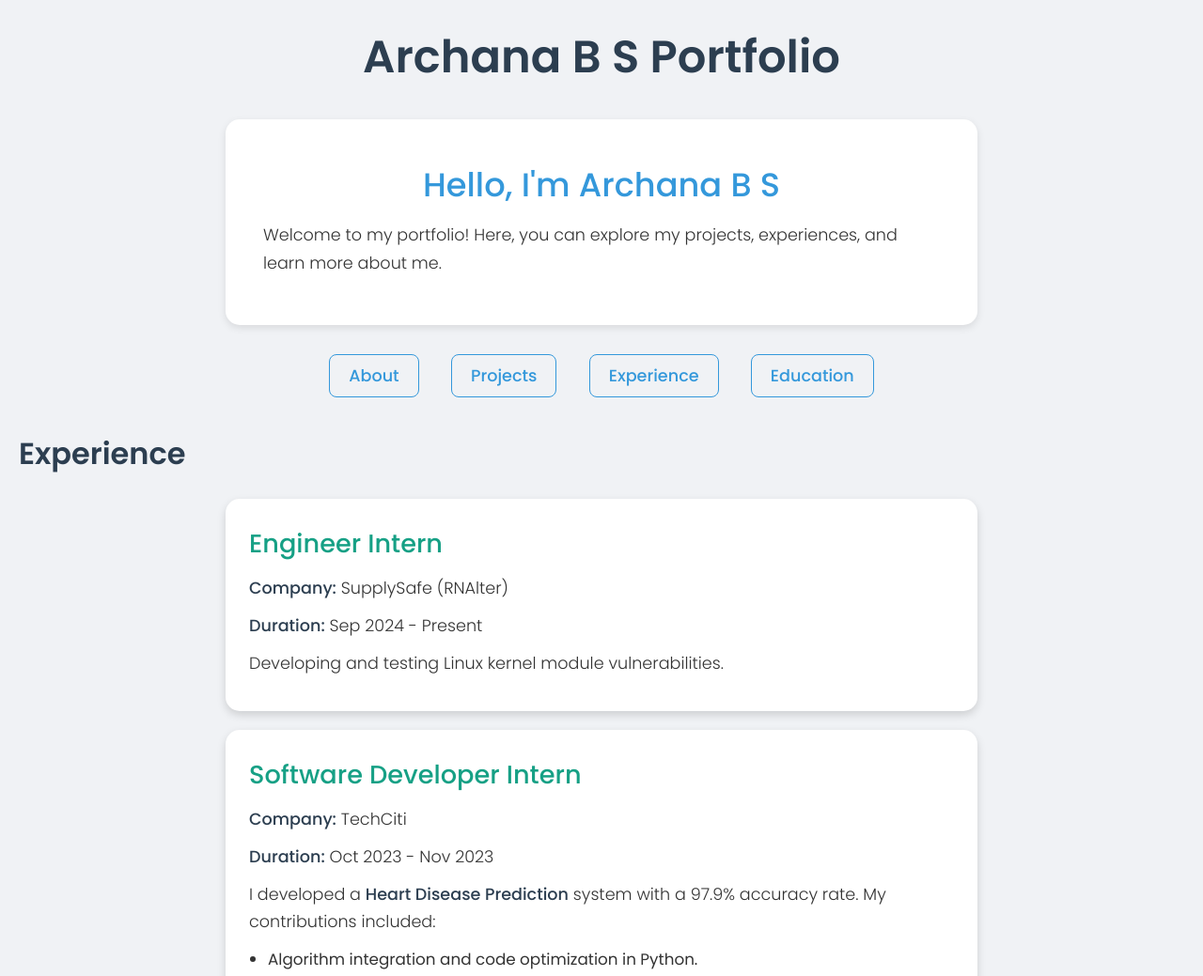
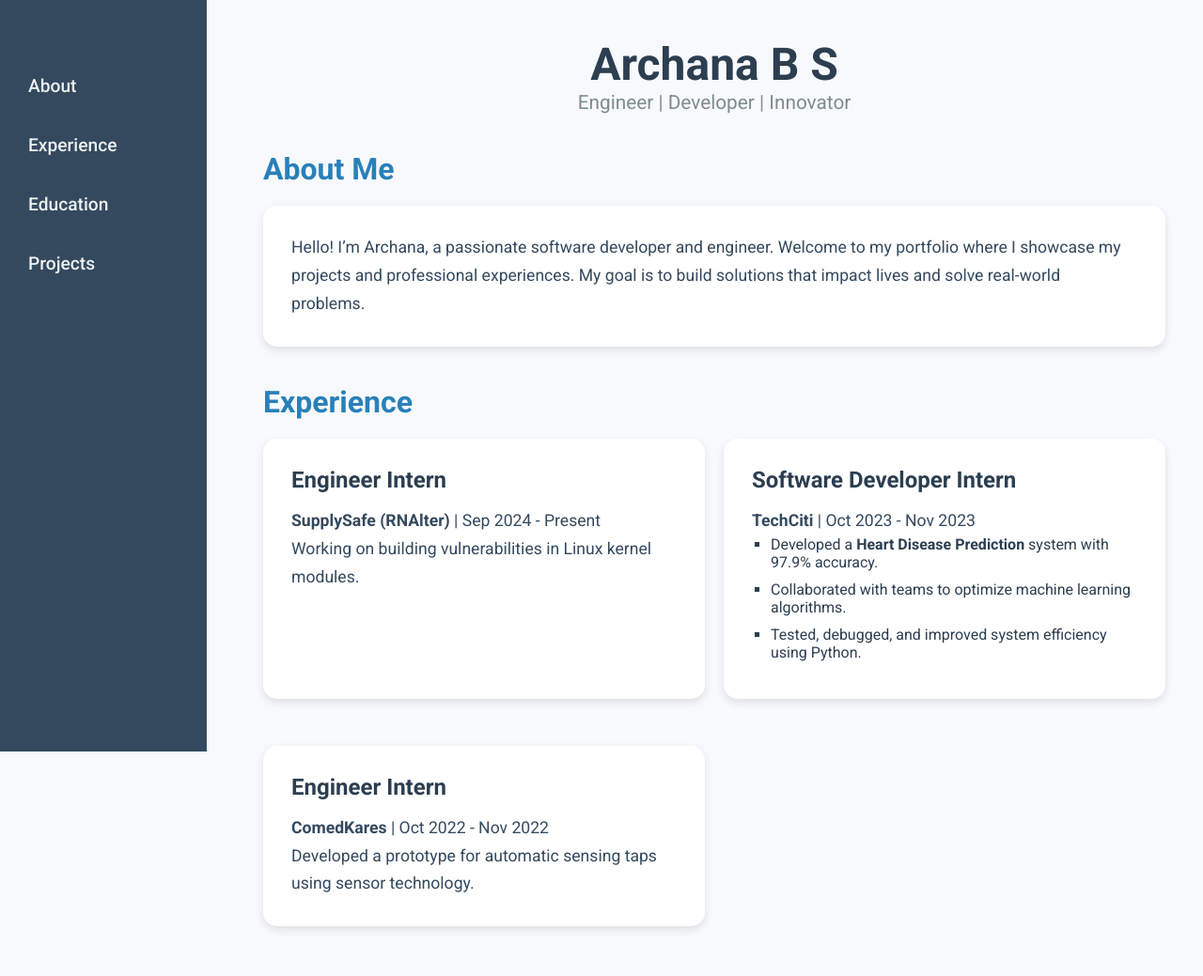
Before and after one commit to ArchanaBS-1233/ArchanaBS-1233.github.io, a plain HTML site: page index.html in a window 1280 px wide. Shown: the top 1039 px of the page at 94% size. Drawn offline with Linux system fonts and the light colour scheme.

Commit message:
Update index.html

```diff
--- a/index.html
+++ b/index.html
@@ -3,10 +3,9 @@
 
 <head>
     <title>Archana B S Portfolio</title>
-    <link rel="stylesheet" href="styles.css">
     <style>
         /* Importing Google Fonts */
-        @import url('https://fonts.googleapis.com/css2?family=Poppins:wght@300;400;500;600&display=swap');
+        @import url('https://fonts.googleapis.com/css2?family=Roboto:wght@300;400;500;700&display=swap');
 
         * {
             box-sizing: border-box;
@@ -15,223 +14,235 @@
         }
 
         body {
-            font-family: 'Poppins', sans-serif;
-            background-color: #f0f2f5;
-            color: #333;
-            margin: 0;
-            padding: 20px;
-            line-height: 1.7;
+            font-family: 'Roboto', sans-serif;
+            background-color: #f7f9fc;
+            color: #2c3e50;
+            display: flex;
         }
 
-        h1 {
-            color: #2c3e50;
-            text-align: center;
-            margin-bottom: 25px;
-            font-size: 3em;
-            font-weight: 600;
+        /* Sidebar Navigation */
+        nav {
+            width: 220px;
+            background-color: #34495e;
+            padding: 20px;
+            height: 100vh;
+            position: fixed;
+            top: 0;
+            left: 0;
         }
 
-        h2 {
-            color: #3498db;
-            font-size: 2.2em;
-            font-weight: 500;
-            text-align: center;
-            margin-bottom: 10px;
+        nav ul {
+            list-style-type: none;
+            padding: 0;
+            margin-top: 50px;
         }
 
-        h3 {
-            color: #2c3e50;
-            font-size: 2em;
-            font-weight: 600;
-            text-align: left;
-            margin: 40px 0 20px;
+        nav ul li {
+            margin-bottom: 20px;
         }
 
-        p {
-            margin: 10px 0;
-            font-size: 1.1em;
-            font-weight: 300;
-            text-align: left;
+        nav ul li a {
+            text-decoration: none;
+            color: #ecf0f1;
+            font-size: 1.2em;
+            font-weight: 500;
+            padding: 10px;
+            display: block;
+            border-radius: 5px;
+            transition: background-color 0.3s;
         }
 
-        nav {
+        nav ul li a:hover {
+            background-color: #2980b9;
+        }
+
+        /* Main Content Area */
+        .content {
+            margin-left: 240px;
+            padding: 40px;
+            width: calc(100% - 240px);
+        }
+
+        header {
             text-align: center;
             margin-bottom: 40px;
         }
 
-        nav ol {
-            list-style-type: none;
-            padding: 0;
-            margin: 0;
+        header h1 {
+            font-size: 3em;
+            font-weight: 700;
+            color: #2c3e50;
         }
 
-        nav ol li {
-            display: inline-block;
-            margin: 0 15px;
+        header p {
+            font-size: 1.3em;
+            color: #7f8c8d;
         }
 
-        nav ol li a {
-            text-decoration: none;
-            color: #3498db;
-            font-weight: 500;
-            padding: 10px 20px;
-            font-size: 1.1em;
-            border-radius: 8px;
-            border: 1px solid #3498db;
-            transition: background-color 0.3s ease, color 0.3s ease;
+        /* Section Layout */
+        section {
+            margin-bottom: 40px;
         }
 
-        nav ol li a:hover {
-            background-color: #3498db;
-            color: white;
+        h2 {
+            font-size: 2em;
+            font-weight: 600;
+            color: #2980b9;
+            margin-bottom: 20px;
         }
 
-        /* Introduction Section */
-        .intro-section {
-            text-align: center;
-            padding: 40px;
+        /* Card Design */
+        .card {
             background-color: #ffffff;
-            margin: 0 auto 40px auto;
-            max-width: 800px;
             border-radius: 15px;
-            box-shadow: 0 3px 8px rgba(0, 0, 0, 0.1);
+            padding: 30px;
+            box-shadow: 0 4px 10px rgba(0, 0, 0, 0.1);
+            margin-bottom: 30px;
         }
 
-        /* Cards Section */
-        .card {
-            background-color: white;
-            padding: 25px;
-            border: none;
-            border-radius: 15px;
-            margin: 20px auto;
-            max-width: 800px;
-            box-shadow: 0 4px 10px rgba(0, 0, 0, 0.15);
-            transition: transform 0.3s ease, box-shadow 0.3s ease;
-            text-align: left;
+        .card h3 {
+            font-size: 1.5em;
+            font-weight: 600;
+            color: #2c3e50;
+            margin-bottom: 15px;
         }
 
-        .card:hover {
-            transform: translateY(-10px);
-            box-shadow: 0 6px 15px rgba(0, 0, 0, 0.2);
+        .card p {
+            font-size: 1.1em;
+            color: #34495e;
+            line-height: 1.7;
         }
 
-        .card-title {
-            font-size: 1.7em;
-            font-weight: 500;
-            color: #16a085;
+        .card ul {
+            list-style-type: square;
+            margin-left: 20px;
+        }
+
+        .card ul li {
             margin-bottom: 10px;
         }
 
-        ul {
-            list-style-type: disc;
-            padding-left: 20px;
-            margin-top: 10px;
+        /* Experience & Education Cards */
+        .card-experience,
+        .card-education {
+            display: grid;
+            grid-template-columns: 1fr 1fr;
+            gap: 20px;
         }
 
-        ul li {
-            margin-bottom: 10px;
-            font-size: 1.05em;
+        /* Mobile Responsiveness */
+        @media (max-width: 768px) {
+            nav {
+                width: 100%;
+                height: auto;
+                position: relative;
             }
 
-        strong {
-            color: #2c3e50;
-            font-weight: 500;
+            .content {
+                margin-left: 0;
+                padding: 20px;
             }
 
-        @media (max-width: 768px) {
-            body {
-                padding: 10px;
-            }
-
-            h1 {
-                font-size: 2.5em;
-            }
-
-            h2 {
-                font-size: 1.8em;
-            }
-
-            nav ol li {
-                display: block;
-                margin: 10px 0;
-            }
-
-            .card {
-                padding: 20px;
+            .card-experience,
+            .card-education {
+                grid-template-columns: 1fr;
             }
         }
     </style>
 </head>
 
 <body>
-    <h1>Archana B S Portfolio</h1>
 
-    <!-- Introduction Section -->
-    <section class="intro-section">
-        <h2>Hello, I'm Archana B S</h2>
-        <p>Welcome to my portfolio! Here, you can explore my projects, experiences, and learn more about me.</p>
-    </section>
-
-    <!-- Navigation -->
+    <!-- Sidebar Navigation -->
     <nav>
-        <ol>
-            <li><a href="about.html">About</a></li>
-            <li><a href="projects.html">Projects</a></li>
+        <ul>
+            <li><a href="#about">About</a></li>
             <li><a href="#experience">Experience</a></li>
             <li><a href="#education">Education</a></li>
-        </ol>
+            <li><a href="#projects">Projects</a></li>
+        </ul>
     </nav>
+
+    <!-- Main Content -->
+    <div class="content">
+        <header>
+            <h1>Archana B S</h1>
+            <p>Engineer | Developer | Innovator</p>
+        </header>
+
+        <!-- About Section -->
+        <section id="about">
+            <h2>About Me</h2>
+            <div class="card">
+                <p>Hello! I’m Archana, a passionate software developer and engineer. Welcome to my portfolio where I
+                    showcase my projects and professional experiences. My goal is to build solutions that impact lives
+                    and solve real-world problems.</p>
+            </div>
+        </section>
 
         <!-- Experience Section -->
         <section id="experience">
-        <h3>Experience</h3>
+            <h2>Experience</h2>
 
+            <div class="card-experience">
+                <!-- Experience 1 -->
                 <div class="card">
-            <div class="card-title">Engineer Intern</div>
-            <p><strong>Company:</strong> SupplySafe (RNAlter)</p>
-            <p><strong>Duration:</strong> Sep 2024 - Present</p>
-            <p>Developing and testing Linux kernel module vulnerabilities.</p>
+                    <h3>Engineer Intern</h3>
+                    <p><strong>SupplySafe (RNAlter)</strong> | Sep 2024 - Present</p>
+                    <p>Working on building vulnerabilities in Linux kernel modules.</p>
                 </div>
 
+                <!-- Experience 2 -->
                 <div class="card">
-            <div class="card-title">Software Developer Intern</div>
-            <p><strong>Company:</strong> TechCiti</p>
-            <p><strong>Duration:</strong> Oct 2023 - Nov 2023</p>
-            <p>I developed a <strong>Heart Disease Prediction</strong> system with a 97.9% accuracy rate. My contributions included:</p>
+                    <h3>Software Developer Intern</h3>
+                    <p><strong>TechCiti</strong> | Oct 2023 - Nov 2023</p>
                     <ul>
-                <li>Algorithm integration and code optimization in Python.</li>
-                <li>Utilizing libraries like Pandas, NumPy, and Scikit-learn.</li>
-                <li>Debugging and testing to ensure system reliability.</li>
-                <li>Enhancing the user interface for better usability.</li>
+                        <li>Developed a <strong>Heart Disease Prediction</strong> system with 97.9% accuracy.</li>
+                        <li>Collaborated with teams to optimize machine learning algorithms.</li>
+                        <li>Tested, debugged, and improved system efficiency using Python.</li>
                     </ul>
                 </div>
 
+                <!-- Experience 3 -->
                 <div class="card">
-            <div class="card-title">Engineer Intern</div>
-            <p><strong>Company:</strong> ComedKares</p>
-            <p><strong>Duration:</strong> Oct 2022 - Nov 2022</p>
-            <p>Worked on prototyping automatic sensing taps using advanced sensors.</p>
+                    <h3>Engineer Intern</h3>
+                    <p><strong>ComedKares</strong> | Oct 2022 - Nov 2022</p>
+                    <p>Developed a prototype for automatic sensing taps using sensor technology.</p>
+                </div>
             </div>
         </section>
 
         <!-- Education Section -->
         <section id="education">
-        <h3>Education</h3>
+            <h2>Education</h2>
 
+            <div class="card-education">
+                <!-- Education 1 -->
                 <div class="card">
-            <div class="card-title">Bachelor of Engineering</div>
-            <p><strong>Institution:</strong> T John Institute of Technology</p>
-            <p><strong>Duration:</strong> 2021 - Present</p>
-            <p><strong>CGPA:</strong> 8.5</p>
+                    <h3>Bachelor of Engineering</h3>
+                    <p><strong>T John Institute of Technology</strong> | 2021 - Present</p>
+                    <p>CGPA: 8.5</p>
                 </div>
 
+                <!-- Education 2 -->
                 <div class="card">
-            <div class="card-title">Pre-University</div>
-            <p><strong>Institution:</strong> Christ Academy</p>
-            <p><strong>Duration:</strong> 2019 - 2021</p>
-            <p><strong>Percentage:</strong> 89.5%</p>
+                    <h3>Pre-University</h3>
+                    <p><strong>Christ Academy</strong> | 2019 - 2021</p>
+                    <p>Percentage: 89.5%</p>
+                </div>
             </div>
         </section>
+
+        <!-- Projects Section -->
+        <section id="projects">
+            <h2>Projects</h2>
+            <div class="card">
+                <h3>Heart Disease Prediction System</h3>
+                <p>Developed a system to predict heart disease using machine learning techniques. Achieved an accuracy rate of 97.9%.</p>
+            </div>
+        </section>
+    </div>
+
 </body>
 
 </html>
```
Lines whose indentation alone changed are shown as unchanged.
